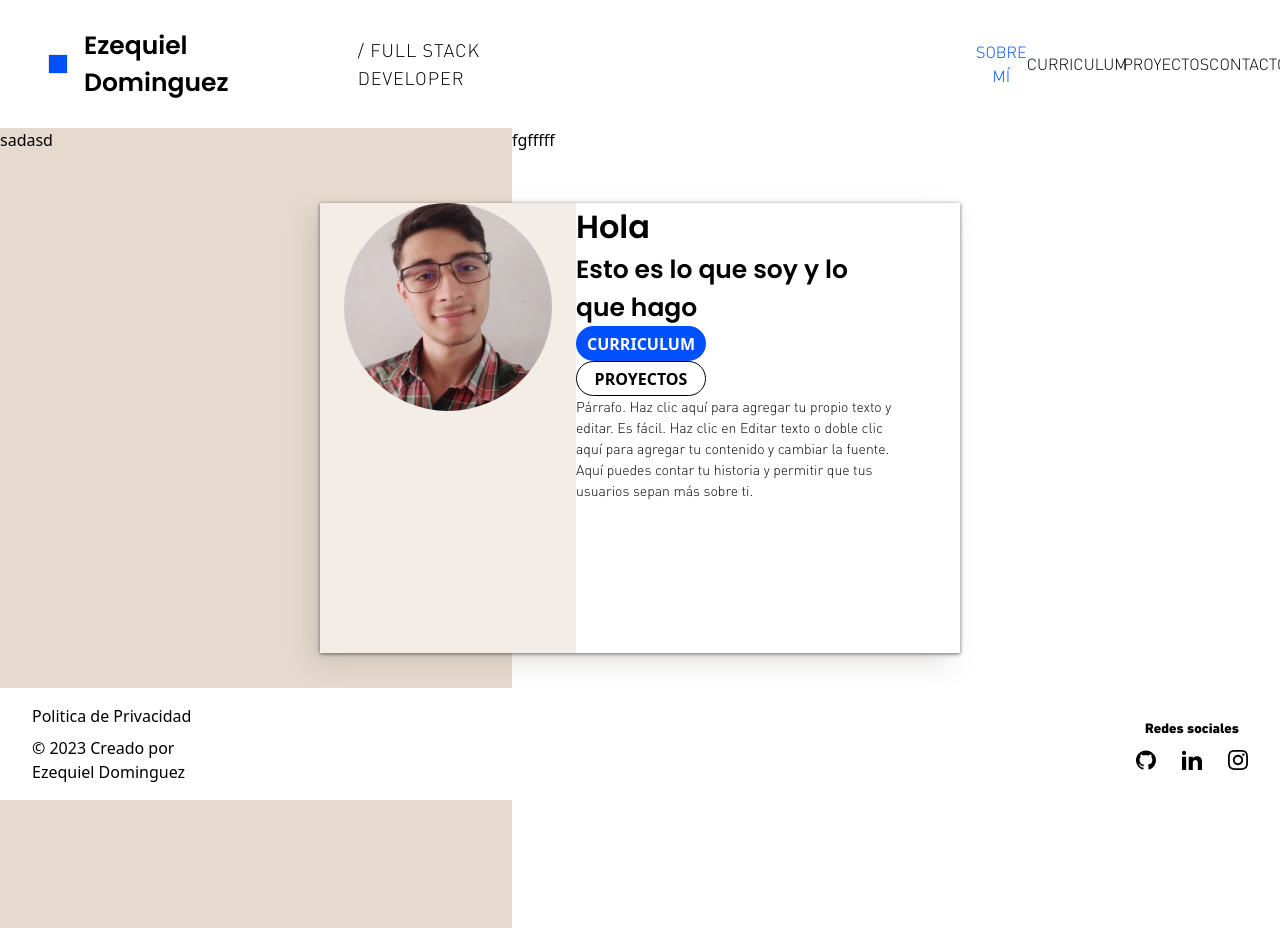
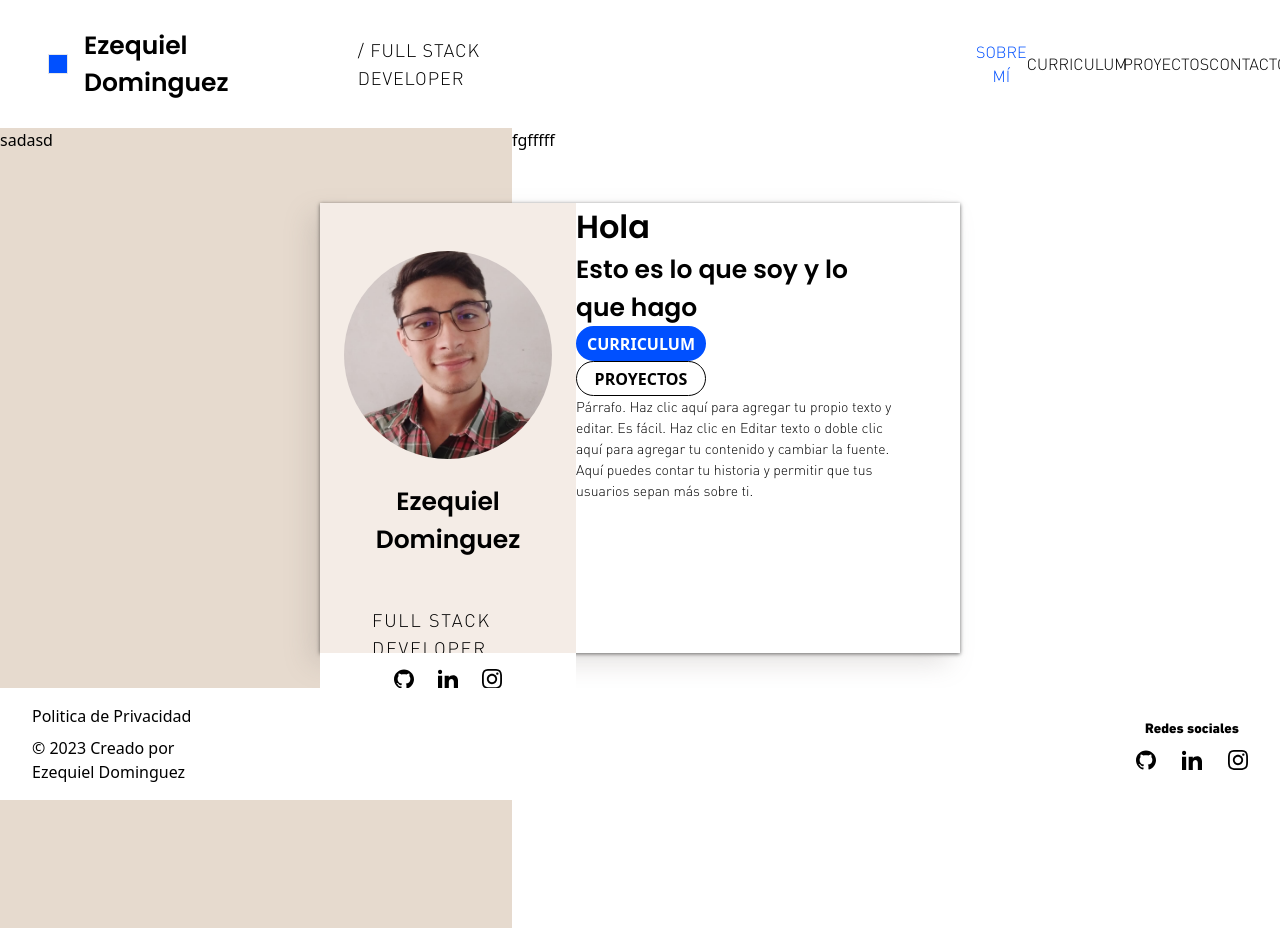
Before and after one commit to Cocahuana/portfolio_nextjs, a Next.js app: page / in a window 1280 px wide. Built offline with nearby package versions, Linux system fonts and the light colour scheme.

Commit message:
Feat: finish Profile Card

```diff
--- a/src/components/modules/Footer/Footer.tsx
+++ b/src/components/modules/Footer/Footer.tsx
@@ -1,8 +1,7 @@
-import LinkIcon from "@/components/elements/LinkIcon/LinkIcon";
-import { Icons } from "@/components/elements/Icon/Icon";
 import styles from "./Footer.module.css";
 import Flex from "@/components/elements/Flex/Flex";
 import BoldSpan from "@/components/elements/BoldSpan/BoldSpan";
+import SocialMediaContainer from "../SocialMediaContainer/SocialMediaContainer";
 function Footer() {
 	const { footer, firstCol, secondCol, privacySection } = styles;
 	return (
@@ -17,26 +16,7 @@ function Footer() {
 			<div className={secondCol}>
 				<div className='flex w-1/2 sm:w-1/3 h-16 lg:w-28 justify-around flex-col items-center'>
 					<BoldSpan>Redes sociales</BoldSpan>
-					<div className='flex w-full justify-between'>
-						<LinkIcon
-							href='https://github.com/cocahuana'
-							icon={Icons.GITHUB}
-							alt='GitHub'
-							target='_blank'
-						/>
-						<LinkIcon
-							href='https://linkedin.com/in/ezequiel-dominguez-dev'
-							icon={Icons.LINKEDIN}
-							alt='Linkedin'
-							target='_blank'
-						/>
-						<LinkIcon
-							href='https://www.instagram.com/ezequiel.dominguez__/'
-							icon={Icons.INSTAGRAM}
-							alt='Instagram'
-							target='_blank'
-						/>
-					</div>
+					<SocialMediaContainer />
 				</div>
 			</div>
 		</footer>
--- a/src/components/modules/ProfileCard/ProfileCard.tsx
+++ b/src/components/modules/ProfileCard/ProfileCard.tsx
@@ -1,13 +1,31 @@
 import Picture, { Shape } from "@/components/elements/Picture/Picture";
 import IMG_Professional from "src/assets/images/professional picture.jpeg";
+import SocialMediaContainer from "../SocialMediaContainer/SocialMediaContainer";
 function ProfileCard() {
 	return (
 		<div className='w-full h-full bg-[color:var(--skin-bg)] flex flex-col items-center'>
-			<div className='w-52 h-52'>
-				<Picture
-					src={IMG_Professional}
-					alt='Professional Picture Ezequiel'
-					shape={Shape.CIRCLE}
+			<div className='w-full h-full flex flex-col items-center p-12 gap-6'>
+				<div className='w-52 h-52'>
+					<Picture
+						src={IMG_Professional}
+						alt='Professional Picture Ezequiel'
+						shape={Shape.CIRCLE}
+					/>
+				</div>
+				<div className='text-center'>
+					<h3>Ezequiel </h3>
+					<h3>Dominguez</h3>
+				</div>
+				<div className='w-14 h-0.5 bg-[color:var(--primary-bg)]' />
+				<p className='text-lg ml-1 font-medium tracking-widest'>
+					FULL STACK DEVELOPER
+				</p>
+			</div>
+			<div className='bg-white w-full flex justify-center items-center '>
+				<SocialMediaContainer
+					justify='justify-center'
+					items='items-center'
+					gap='m-4 gap-6'
 				/>
 			</div>
 		</div>
--- /dev/null
+++ b/src/components/modules/SocialMediaContainer/SocialMediaContainer.tsx
@@ -0,0 +1,35 @@
+import LinkIcon from "@/components/elements/LinkIcon/LinkIcon";
+import { Icons } from "@/components/elements/Icon/Icon";
+
+type Props = {
+	justify?: string;
+	items?: string;
+	gap?: string;
+};
+function SocialMediaContainer({ justify, items, gap }: Props) {
+	const styles = ` ${justify ? justify : "justify-between"} ${items} ${gap}`;
+	return (
+		<div className={`flex w-full  ${styles}`}>
+			<LinkIcon
+				href='https://github.com/cocahuana'
+				icon={Icons.GITHUB}
+				alt='GitHub'
+				target='_blank'
+			/>
+			<LinkIcon
+				href='https://linkedin.com/in/ezequiel-dominguez-dev'
+				icon={Icons.LINKEDIN}
+				alt='Linkedin'
+				target='_blank'
+			/>
+			<LinkIcon
+				href='https://www.instagram.com/ezequiel.dominguez__/'
+				icon={Icons.INSTAGRAM}
+				alt='Instagram'
+				target='_blank'
+			/>
+		</div>
+	);
+}
+
+export default SocialMediaContainer;
```
